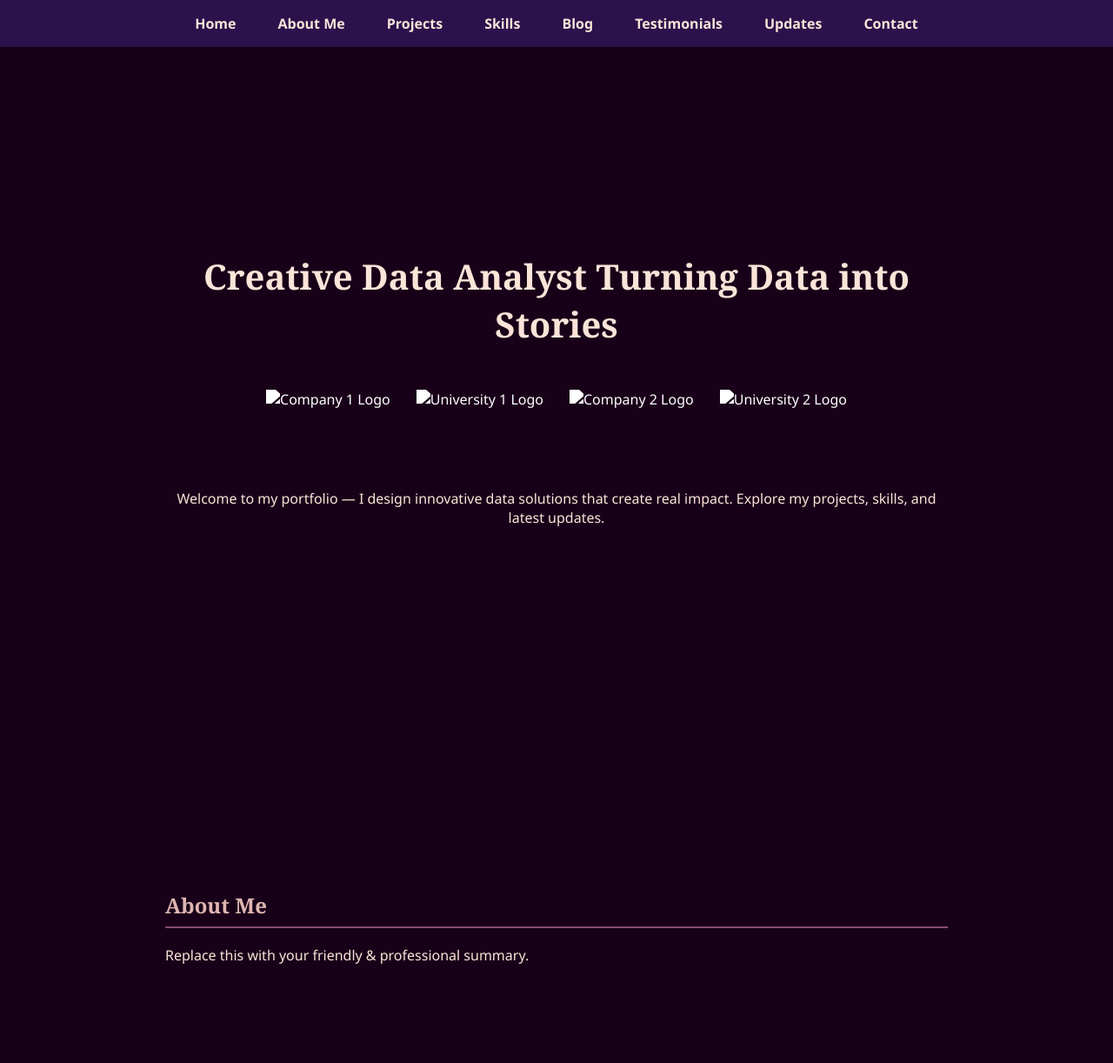
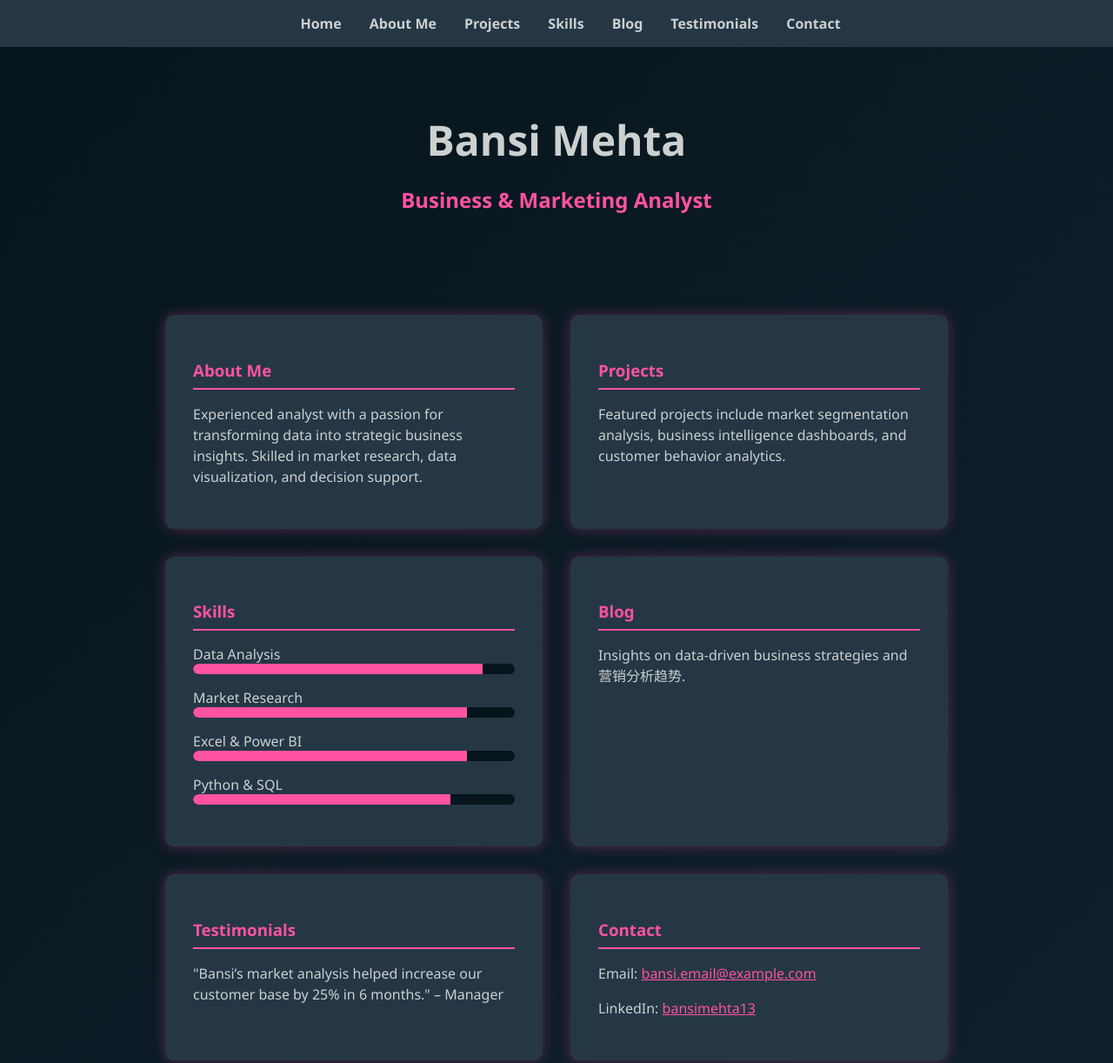
Before and after one commit to mehtabansi/mehtabansi, a plain HTML site: page index.html in a window 1280 px wide. Shown: the top 1222 px of the page at 87% size. Drawn offline with Linux system fonts and the light colour scheme.

Commit message:
Update index.html

```diff
--- a/index.html
+++ b/index.html
@@ -3,99 +3,141 @@
 <head>
 <meta charset="UTF-8" />
 <meta name="viewport" content="width=device-width, initial-scale=1" />
-  <title>Your Name - Portfolio</title>
+<title>Bansi Mehta - Business & Marketing Analyst</title>
 <style>
   :root {
-      --color-dark: #190019;
-      --color-primary: #2B124C;
-      --color-secondary: #522B5B;
-      --color-accent: #854F6C;
-      --color-bg-light: #DFB6B2;
-      --color-bg-lighter: #FBE4D8;
+    --background: #06141b;
+    --background-gradient: linear-gradient(135deg, #06141b 0%, #11212d 100%);
+    --card-bg: #253745;
+    --card-bg-hover: #3a4e63;
+    --text-color: #ccd0cf;
+    --accent-color: #ff52a0;
+    --header-color: #9ba8ab;
   }
+
   body {
     margin: 0;
-      font-family: "Segoe UI", Tahoma, Geneva, Verdana, sans-serif;
-      background-color: var(--color-dark);
-      color: var(--color-bg-lighter);
-      scroll-behavior: smooth;
+    font-family: 'Segoe UI', Tahoma, Geneva, Verdana, sans-serif;
+    background: var(--background-gradient);
+    color: var(--text-color);
   }
+
   nav {
-      position: fixed;
-      top: 0;
-      width: 100%;
-      background-color: var(--color-primary);
+    background-color: var(--card-bg);
+    padding: 1rem;
     display: flex;
     justify-content: center;
-      padding: 1rem 0;
-      z-index: 1000;
+    gap: 2rem;
+    position: fixed;
+    width: 100%;
+    top: 0;
+    z-index: 10;
   }
+
   nav a {
-      color: var(--color-bg-lighter);
+    color: var(--text-color);
     text-decoration: none;
-      margin: 0 1.5rem;
     font-weight: 600;
     transition: color 0.3s ease;
   }
+
   nav a:hover {
-      color: var(--color-accent);
+    color: var(--accent-color);
   }
-    section {
+
+  header {
+    text-align: center;
     padding: 6rem 2rem 4rem;
     max-width: 900px;
-      margin: auto;
+    margin: 0 auto;
   }
-    .landing {
-      min-height: 90vh;
-      display: flex;
-      flex-direction: column;
-      justify-content: center;
+
+  header h1 {
+    font-size: 3rem;
+    margin-bottom: 0.2rem;
+    font-weight: 900;
+  }
+
+  header h2 {
+    color: var(--accent-color);
+    font-weight: 600;
+    font-size: 1.5rem;
+  }
+
+  main {
+    max-width: 900px;
+    margin: 2rem auto 4rem;
+    padding: 0 2rem;
+    display: grid;
+    grid-template-columns: repeat(auto-fit, minmax(280px, 1fr));
+    gap: 2rem;
+  }
+
+  section {
+    background-color: var(--card-bg);
+    border-radius: 10px;
+    padding: 2rem;
+    box-shadow: 0 0 15px rgba(255,82,160,0.3);
+  }
+
+  section:hover {
+    background-color: var(--card-bg-hover);
+  }
+
+  section h3 {
+    margin-bottom: 1rem;
+    color: var(--accent-color);
+    border-bottom: 2px solid var(--accent-color);
+    padding-bottom: 0.5rem;
+  }
+
+  p, ul {
+    line-height: 1.5;
+  }
+
+  ul {
+    list-style-type: disc;
+    padding-left: 1.5rem;
+  }
+
+  .skill-bar {
+    height: 12px;
+    background: var(--background);
+    border-radius: 6px;
+    overflow: hidden;
+    margin-bottom: 1rem;
+  }
+
+  .skill-level {
+    height: 100%;
+    background: var(--accent-color);
+    border-radius: 6px 0 0 6px;
+  }
+
+  footer {
+    max-width: 900px;
+    margin: 0 auto 2rem;
     text-align: center;
-    }
-    .hook {
-      font-size: 2.5rem;
-      font-weight: 700;
-      margin-bottom: 1rem;
-      font-family: 'Georgia', serif;
-      color: var(--color-bg-lighter);
-    }
-    .logos-carousel {
-      margin: 2rem 0;
-      display: flex;
-      justify-content: center;
-      gap: 30px;
-      overflow-x: auto;
-      padding-bottom: 1rem;
-    }
-    .logos-carousel img {
-      height: 50px;
-      filter: brightness(0) invert(1);
-      transition: filter 0.3s ease;
-    }
-    .logos-carousel img:hover {
-      filter: brightness(0.7) invert(0.8);
-      cursor: pointer;
-    }
-    h2 {
-      font-weight: 700;
-      margin-top: 3rem;
-      border-bottom: 2px solid var(--color-accent);
-      padding-bottom: 0.5rem;
-      font-family: 'Georgia', serif;
-      color: var(--color-bg-light);
-    }
-    @media(max-width: 600px) {
-      nav a {
-        margin: 0 0.8rem;
+    color: var(--header-color);
     font-size: 0.9rem;
   }
-      .hook {
+
+  @media screen and (max-width: 480px) {
+    nav {
+      gap: 1rem;
+      padding: 1rem;
+    }
+    header h1 {
       font-size: 2rem;
+    }
+    header h2 {
+      font-size: 1.2rem;
     }
   }
 </style>
 </head>
 <body>
+
 <nav>
   <a href="#landing">Home</a>
   <a href="#about">About Me</a>
@@ -103,56 +145,62 @@
   <a href="#skills">Skills</a>
   <a href="#blog">Blog</a>
   <a href="#testimonials">Testimonials</a>
-    <a href="#updates">Updates</a>
   <a href="#contact">Contact</a>
 </nav>
 
-  <section id="landing" class="landing">
-    <div class="hook">Creative Data Analyst Turning Data into Stories</div>
-    <div class="logos-carousel" aria-label="Logos of Companies and Universities">
-      <!-- Replace src with actual logos -->
-      <img src="logo1.png" alt="Company 1 Logo" />
-      <img src="logo2.png" alt="University 1 Logo" />
-      <img src="logo3.png" alt="Company 2 Logo" />
-      <img src="logo4.png" alt="University 2 Logo" />
-    </div>
-    <p>Welcome to my portfolio — I design innovative data solutions that create real impact. Explore my projects, skills, and latest updates.</p>
-  </section>
+<header id="landing">
+  <h1>Bansi Mehta</h1>
+  <h2>Business & Marketing Analyst</h2>
+</header>
 
+<main>
   <section id="about">
-    <h2>About Me</h2>
-    <p>Replace this with your friendly & professional summary.</p>
+    <h3>About Me</h3>
+    <p>Experienced analyst with a passion for transforming data into strategic business insights. Skilled in market research, data visualization, and decision support.</p>
   </section>
 
   <section id="projects">
-    <h2>Projects</h2>
-    <p>Highlight key projects here.</p>
+    <h3>Projects</h3>
+    <p>Featured projects include market segmentation analysis, business intelligence dashboards, and customer behavior analytics.</p>
   </section>
 
   <section id="skills">
-    <h2>Skills</h2>
-    <p>List your main skills.</p>
+    <h3>Skills</h3>
+    <div>
+      <div>Data Analysis</div>
+      <div class="skill-bar"><div class="skill-level" style="width: 90%;"></div></div>
+
+      <div>Market Research</div>
+      <div class="skill-bar"><div class="skill-level" style="width: 85%;"></div></div>
+
+      <div>Excel & Power BI</div>
+      <div class="skill-bar"><div class="skill-level" style="width: 85%;"></div></div>
+
+      <div>Python & SQL</div>
+      <div class="skill-bar"><div class="skill-level" style="width: 80%;"></div></div>
+    </div>
   </section>
 
   <section id="blog">
-    <h2>Blog</h2>
-    <p>Write links to your articles or notes.</p>
+    <h3>Blog</h3>
+    <p>Insights on data-driven business strategies and营销分析趋势.</p>
   </section>
 
   <section id="testimonials">
-    <h2>Testimonials</h2>
-    <p>Add quotes or references here.</p>
-  </section>
-
-  <section id="updates">
-    <h2>Updates</h2>
-    <p>Share news and recent activities.</p>
+    <h3>Testimonials</h3>
+    <p>"Bansi’s market analysis helped increase our customer base by 25% in 6 months." – Manager</p>
   </section>
 
   <section id="contact">
-    <h2>Contact</h2>
-    <p>Email: <a href="mailto:your.email@example.com" style="color: var(--color-accent)">your.email@example.com</a></p>
-    <p>LinkedIn: <a href="https://linkedin.com/in/yourprofile" target="_blank" style="color: var(--color-accent)">yourprofile</a></p>
+    <h3>Contact</h3>
+    <p>Email: <a href="mailto:bansi.email@example.com" style="color: var(--accent-color)">bansi.email@example.com</a></p>
+    <p>LinkedIn: <a href="https://linkedin.com/in/bansimehta13" style="color: var(--accent-color)" target="_blank">bansimehta13</a></p>
   </section>
+</main>
+
+<footer>
+  &copy; 2025 Bansi Mehta. All rights reserved.
+</footer>
+
 </body>
 </html>
```
Lines whose indentation alone changed are shown as unchanged.
